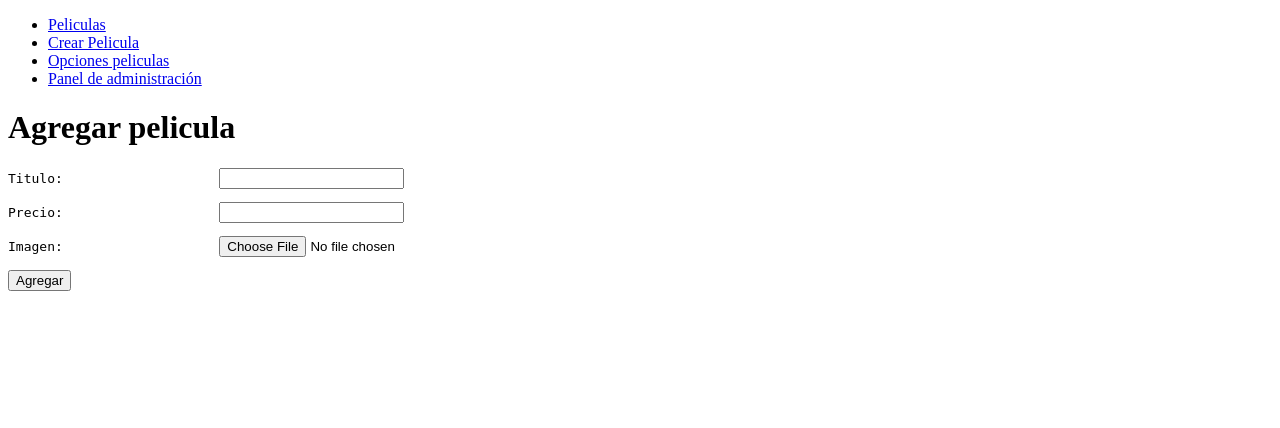
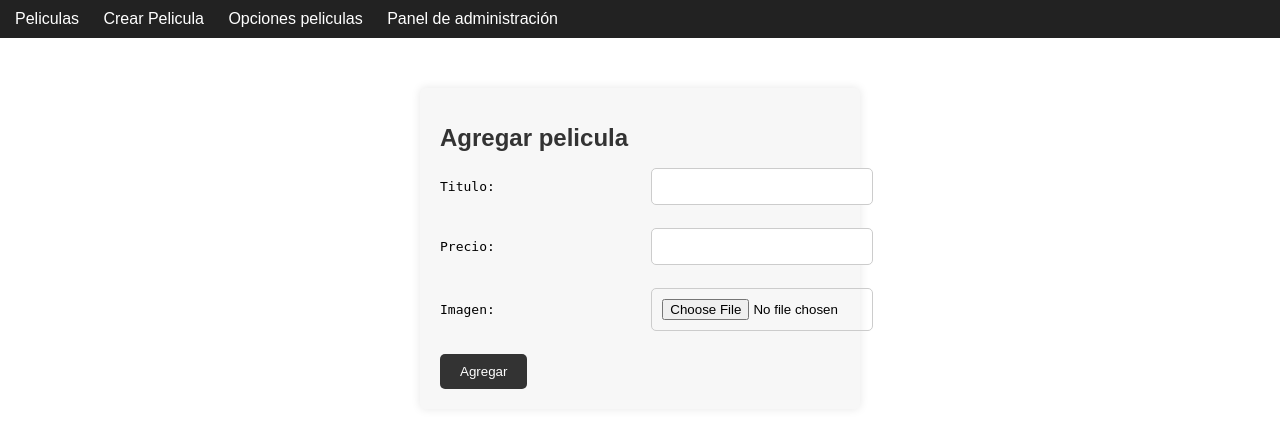
Before and after one commit to Diegood07/Cinemac, a Django app: page /peliculas/crear_pelicula/ in a window 1280 px wide. Shown: the top 428 px of the page. Run offline with Django 4.2, Linux system fonts and the light colour scheme.

Commit message:
añadiendo css peliculas

```diff
--- /dev/null
+++ b/administrador/static/css/crear_pelicula.css
@@ -0,0 +1,75 @@
+/* Estilos generales */
+body {
+    font-family: Arial, sans-serif;
+    margin: 0;
+    padding: 0;
+  }
+
+  h1 {
+    color: #333;
+    font-size: 24px;
+  }
+
+  nav {
+    background-color: #222;
+    padding: 10px;
+  }
+
+  nav ul {
+    list-style: none;
+    margin: 0;
+    padding: 0;
+  }
+
+  nav ul li {
+    display: inline-block;
+    margin-right: 10px;
+  }
+
+  nav ul li a {
+    color: #fff;
+    text-decoration: none;
+    padding: 5px;
+  }
+
+  /* Estilos del formulario */
+  .formulario {
+    width: 400px;
+    margin: 50px auto;
+    background-color: #f7f7f7;
+    padding: 20px;
+    border-radius: 5px;
+    box-shadow: 0 0 10px rgba(0, 0, 0, 0.1);
+  }
+
+  .formulario input[type="text"],
+  .formulario input[type="number"],
+  .formulario input[type="file"] {
+    width: 50%;
+    padding: 10px;
+    margin-bottom: 10px;
+    border: 1px solid #ccc;
+    border-radius: 5px;
+  }
+
+  .formulario input[type="submit"] {
+    background-color: #333;
+    color: #fff;
+    padding: 10px 20px;
+    border: none;
+    border-radius: 5px;
+    cursor: pointer;
+  }
+
+  #idMensaje {
+    margin-top: 10px;
+    color: #f00;
+  }
+
+  /* Estilos para dispositivos móviles */
+  @media (max-width: 480px) {
+    .formulario {
+      width: 100%;
+      padding: 10px;
+    }
+  }
--- a/administrador/templates/html/peliculas/crear_pelicula.html
+++ b/administrador/templates/html/peliculas/crear_pelicula.html
@@ -4,7 +4,7 @@
 <head>
     <meta charset="UTF-8">
     <meta name="viewport" content="width=device-width, initial-scale=1.0">
-    <link rel="stylesheet" href="">
+    <link rel="stylesheet" href="{% static 'css/crear_pelicula.css' %}">
     <title>Subir pelicula</title>
 </head>
 <body>
--- a/administrador/templates/html/peliculas/modificar_pelicula.html
+++ b/administrador/templates/html/peliculas/modificar_pelicula.html
@@ -4,7 +4,7 @@
 <head>
     <meta charset="UTF-8">
     <meta name="viewport" content="width=device-width, initial-scale=1.0">
-    <link rel="stylesheet" href="">
+    <link rel="stylesheet" href="{% static 'css/modificar_pelicula.css' %}">
     <title>Modificar pelicula</title>
 </head>
 <body>
--- a/administrador/templates/html/peliculas/opciones_peliculas.html
+++ b/administrador/templates/html/peliculas/opciones_peliculas.html
@@ -4,7 +4,7 @@
 <head>
     <meta charset="UTF-8">
     <meta name="viewport" content="width=device-width, initial-scale=1.0">
-    <link rel="stylesheet" href="">
+    <link rel="stylesheet" href="{% static 'css/opciones_peliculas.css' %}">
     <title>Administración peliculas</title>
 </head>
 <body>
--- a/administrador/templates/html/peliculas/peliculas_totales.html
+++ b/administrador/templates/html/peliculas/peliculas_totales.html
@@ -5,7 +5,7 @@
 <head>
     <meta charset="UTF-8">
     <meta name="viewport" content="width=device-width, initial-scale=1.0">
-    <link rel="stylesheet" href="">
+    <link rel="stylesheet" href="{% static 'css/peliculas_totales.css' %}">
     <title>Admin peliculas</title>
 </head>
 
```
Also changed, not shown: administrador/static/css/modificar_pelicula.css (added, +90 -0 lines), administrador/static/css/opciones_peliculas.css (added, +76 -0 lines), administrador/static/css/peliculas_totales.css (added, +82 -0 lines).
